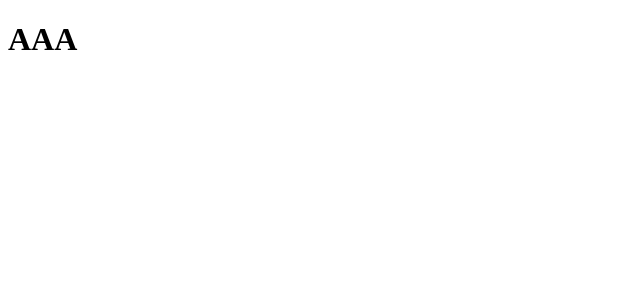
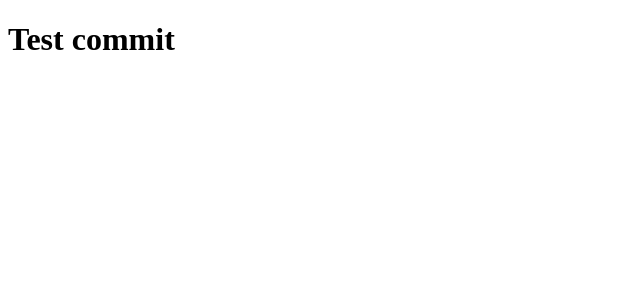
Before and after one commit to Pawel-Matuszak/a-tel, a React (Create React App) app: page / in a window 1280 px wide. Shown: the top 300 px of the page, without its empty margins (0-640 px from the left). Built offline with nearby package versions, Linux system fonts and the light colour scheme.

Commit message:
Title
Test commit

```diff
--- a/src/App.js
+++ b/src/App.js
@@ -3,7 +3,7 @@ import React from "react";
 function App() {
   return (
     <div className="App">
-      <h1>AAA</h1>
+      <h1>Test commit</h1>
     </div>
   );
 }
--- a/src/index.js
+++ b/src/index.js
@@ -1,6 +1,7 @@
 import React from 'react';
 import ReactDOM from 'react-dom';
 import App from './App';
+import "./index.css"
 
 ReactDOM.render(
   <React.StrictMode>
```
Also changed, not shown: src/index.css (added).
